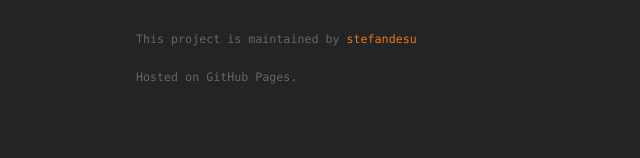
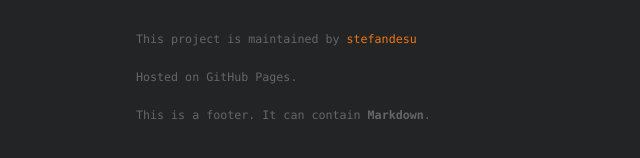
Before and after one commit to stefandesu/exo-blog-theme, a Jekyll site: the page built from index.html, in a window 1280 px wide. Shown: the part 292-450 px from the top of the page, without its empty margins (209-849 px from the left). Built offline with Jekyll 4.4.1, drawn with Linux system fonts in a browser that asks for light colours; the list of posts is cut into pages by our own code.

Commit message:
Adjust home style and add footer in _config

```diff
--- a/_config.yml
+++ b/_config.yml
@@ -24,3 +24,5 @@
   -
     name: About
     url: /about/
+footer: |
+  This is a footer. It can contain **Markdown**.
--- a/_layouts/default.html
+++ b/_layouts/default.html
@@ -49,6 +49,9 @@
         <p><small>This project is maintained by <a href="{{ site.github.owner_url }}">{{ site.github.owner_name }}</a></small></p>
         {% endif %}
         <p><small>Hosted on GitHub Pages.</small></p>
+        {% if site.footer %}
+        <p><small>{{ site.footer | markdownify }}</small></p>
+        {% endif %}
       </footer>
     </div>
   </body>
--- a/_layouts/post.html
+++ b/_layouts/post.html
@@ -9,6 +9,8 @@
   {{content}}
 </div>
 
-{% if page.tags %}
+{% if page.tags.size > 0 %}
   <small class="post-tags">tags: <em>{{ page.tags | join: "</em>, <em>" }}</em></small>
 {% endif %}
+
+<a href='{{site.url}}/'>back to home</a>
--- a/assets/css/style.css
+++ b/assets/css/style.css
@@ -99,13 +99,16 @@
   list-style-type: none;
   padding-left: 5px !important;
 }
-.post-list-item {
-  display: flex;
+@media (min-width: 480px) {
+  .post-list-item {
+    display: flex;
+  }
 }
 .post-list-meta {
   margin-right: 20px;
 }
 .pagination {
+  margin-top: 10px;
   display: flex;
   font-size: 0.9em;
 }
```
